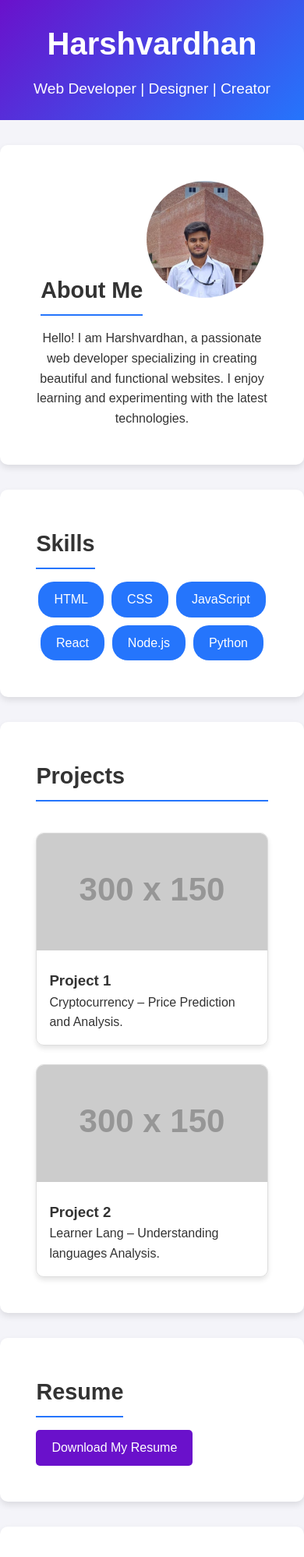
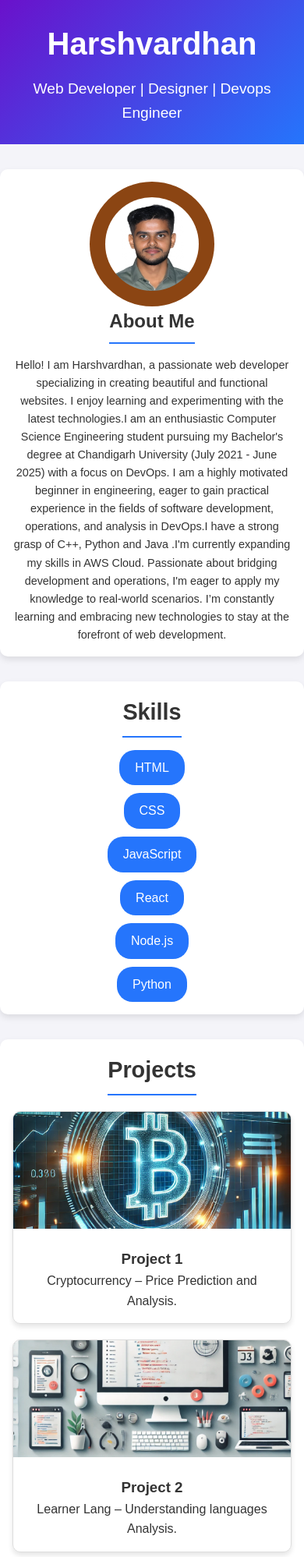
Before and after one commit to Harshu2236/CODSOFT, a plain HTML site: page index.html in a window 390 px wide. Shown: the top 1997 px of the page at 78% size. Drawn offline with Linux system fonts and the light colour scheme; placeholder pictures from the web are drawn by us.

Commit message:
first commit

```diff
--- a/index.html
+++ b/index.html
@@ -4,47 +4,41 @@
   <meta charset="UTF-8">
   <meta name="viewport" content="width=device-width, initial-scale=1.0">
   <title>Personal Portfolio</title>
+  <link rel="stylesheet" href="https://cdnjs.cloudflare.com/ajax/libs/font-awesome/6.0.0-beta3/css/all.min.css">
   <style>
-    /* General Reset */
     * {
       margin: 0;
       padding: 0;
       box-sizing: border-box;
     }
-
     body {
       font-family: 'Arial', sans-serif;
       line-height: 1.6;
       background-color: #f4f4f9;
       color: #333;
     }
-
     header {
       background: linear-gradient(135deg, #6a11cb, #2575fc);
       color: white;
       padding: 1.5rem;
       text-align: center;
     }
-
     header h1 {
       font-size: 2.5rem;
       margin-bottom: 0.7rem;
     }
-
     header p {
       font-size: 1.2rem;
       margin-bottom: 0;
     }
-
     section {
       margin: 2rem auto;
-      padding: 2.9rem;
+      padding: 2rem;
       max-width: 900px;
       background: white;
       border-radius: 10px;
       box-shadow: 0 4px 8px rgba(0, 0, 0, 0.1);
     }
-
     section h2 {
       margin-bottom: 1rem;
       font-size: 1.8rem;
@@ -52,9 +46,20 @@
       display: inline-block;
       padding-bottom: 0.5rem;
     }
-
     .about {
+      display: flex;
+      flex-direction: column;
+      align-items: center;
       text-align: center;
+    }
+    .photo-container {
+      background-color: #8B4513;
+      width: 160px;
+      height: 160px;
+      border-radius: 50%;
+      display: flex;
+      align-items: center;
+      justify-content: center;
     }
 
     .about img {
@@ -62,17 +67,28 @@
       width: 150px;
       height: 150px;
       object-fit: cover;
-      margin-bottom: 0rem;
     }
 
+    .about h2 {
+      font-size: 1.8rem;
+      margin-bottom: 1rem;
+    }
+    .about p {
+      font-size: 1rem;
+      line-height: 1.6;
+      margin-bottom: 0;
+    }
+    .skills {
+      text-align: center;
+    }
     .skills ul {
       list-style: none;
       display: flex;
       flex-wrap: wrap;
       justify-content: center;
       gap: 10px;
+      padding: 0;
     }
-
     .skills ul li {
       background: #2575fc;
       color: white;
@@ -80,30 +96,53 @@
       border-radius: 20px;
       font-size: 1rem;
     }
-
     .projects {
-      display: grid;
-      grid-template-columns: repeat(auto-fit, minmax(250px, 1fr));
-      gap: 1.5rem;
+      text-align: center;
+      display: flex;
+      flex-direction: column;
+      align-items: center;
     }
 
+    .projects h2 {
+      margin-bottom: 20px;
+    }
+
+    .project-container {
+      display: flex;
+      flex-wrap: wrap;
+      justify-content: center;
+      gap: 20px;
+      width: 100%;
+    }
     .project {
+      width: 80%;
+      max-width: 400px;
       border: 1px solid #ddd;
       border-radius: 10px;
       overflow: hidden;
       box-shadow: 0 4px 6px rgba(0, 0, 0, 0.1);
+      transition: transform 0.3s ease;
     }
-
+    .project:hover {
+      transform: scale(1.05);
+    }
     .project img {
       width: 100%;
       height: 150px;
       object-fit: cover;
     }
-
     .project div {
       padding: 1rem;
     }
-
+    .resume {
+      text-align: center;
+      display: flex;
+      flex-direction: column;
+      align-items: center;
+    }
+    .resume h2 {
+      margin-bottom: 15px;
+    }
     .resume a {
       display: inline-block;
       text-decoration: none;
@@ -113,46 +152,69 @@
       border-radius: 5px;
       transition: background 0.3s;
     }
-
     .resume a:hover {
       background: #2575fc;
     }
-
     .contact {
       text-align: center;
     }
-
     .contact a {
       text-decoration: none;
       color: #2575fc;
       font-size: 1.1rem;
     }
-
     footer {
       text-align: center;
       margin-top: 2rem;
       padding: 1rem;
       background: #333;
-      color: white;
+      color: whitesmoke;
+    }
+    footer p {
+      font-size: 0.9rem;
     }
 
-    footer p {
+    @media (max-width: 768px) {
+      .about img {
+        width: 120px;
+        height: 120px;
+      }
+      .about h2 {
+        font-size: 1.5rem;
+      }
+      .about p {
         font-size: 0.9rem;
+      }
+      section {
+        padding: 1rem;
+      }
+      .skills ul {
+        flex-direction: column;
+        align-items: center;
+      }
+      .project-container {
+        flex-direction: column;
+        align-items: center;
+      }
+      .project {
+        width: 100%;
+        max-width: 100%;
+      }
     }
   </style>
 </head>
 <body>
   <header>
-    <h1>Harshvardhan </h1>
-    <p>Web Developer | Designer | Creator</p>
+    <h1>Harshvardhan</h1>
+    <p>Web Developer | Designer | Devops Engineer</p>
   </header>
-
   <section class="about">
+    <div class="photo-container">
+    <img src="Profile-image.jpg" alt="Profile Picture">
+  </div>
     <h2>About Me</h2>
-    <img src="WhatsApp Image 2025-01-24 at 01.19.51.jpeg" alt="Profile Picture">
-    <p>Hello! I am Harshvardhan, a passionate web developer specializing in creating beautiful and functional websites. I enjoy learning and experimenting with the latest technologies.</p>
+    <p>Hello! I am Harshvardhan, a passionate web developer specializing in creating beautiful and functional websites. I enjoy learning and experimenting with the latest technologies.I am an enthusiastic Computer Science Engineering student pursuing my Bachelor's degree at Chandigarh University (July 2021 - June 2025) with a focus on DevOps. I am a highly motivated beginner in engineering, eager to gain practical experience in the fields of software development, operations, and analysis in DevOps.I have a strong grasp of C++, Python and Java .I'm currently expanding my skills in AWS Cloud. Passionate about bridging development and operations, I'm eager to apply my knowledge to real-world scenarios. I’m constantly learning and embracing new technologies to stay at the forefront of web development.</p>
   </section>
-
   <section class="skills">
     <h2>Skills</h2>
     <ul>
@@ -164,38 +226,54 @@
       <li>Python</li>
     </ul>
   </section>
-
   <section class="projects">
     <h2>Projects</h2>
+    <div class="project-container">
       <div class="project">
-      <img src="https://via.placeholder.com/300x150" alt="Project 1">
+        <img src="project image.webp" alt="Project 1">
         <div>
           <h3>Project 1</h3>
           <p>Cryptocurrency – Price Prediction and Analysis.</p>
         </div>
       </div>
       <div class="project">
-      <img src="https://via.placeholder.com/300x150" alt="Project 2">
+        <img src="project image 1.webp" alt="Project 2">
         <div>
           <h3>Project 2</h3>
           <p>Learner Lang – Understanding languages Analysis.</p>
         </div>
       </div>
+    </div>
   </section>
-
   <section class="resume">
     <h2>Resume</h2>
-    <a href="Resume Harshvardhan.pdf" download>Download My Resume</a>
+    <a href="Harshvardhan Resume.pdf" download aria-label="Download Resume">Download My Resume</a>
   </section>
-
   <section class="contact">
     <h2>Contact</h2>
-    <p>Email: <a href="mailto:harshvardhank33@gmail.com">harshvardhank33@gmail.com</a></p>
-    <p>Phone: <a href="tel:6204392832">6204392832</a></p>
+    <p><i class="fas fa-envelope"></i> Email: <a href="mailto:harshvardhank33@gmail.com">harshvardhank33@gmail.com</a></p>
+    <p><i class="fas fa-phone"></i> Phone: <a href="tel:6204392832">6204392832</a></p>
   </section>
+  <footer>
+    <p>&copy; <span id="currentYear"></span> Harshvardhan. All Rights Reserved.</p>
+  </footer>
+  <script>
 
-  <footer>
-    <p>&copy; 2025 Harshvardhan. All Rights Reserved.</p>
-  </footer>
+    document.getElementById('currentYear').textContent = new Date().getFullYear();
+
+
+    window.addEventListener('resize', function() {
+      var projects = document.querySelectorAll('.project');
+      if (window.innerWidth <= 768) {
+        projects.forEach(function(project) {
+          project.style.width = "100%";
+        });
+      } else {
+        projects.forEach(function(project) {
+          project.style.width = "80%";
+        });
+      }
+    });
+  </script>
 </body>
 </html>
```
Also changed, not shown: Profile-image.jpg (added), WhatsApp Image 2025-01-24 at 01.19.51.jpeg (deleted), project image 1.webp (added), project image.webp (added), 3 other files. Lines whose indentation alone changed are shown as unchanged.
